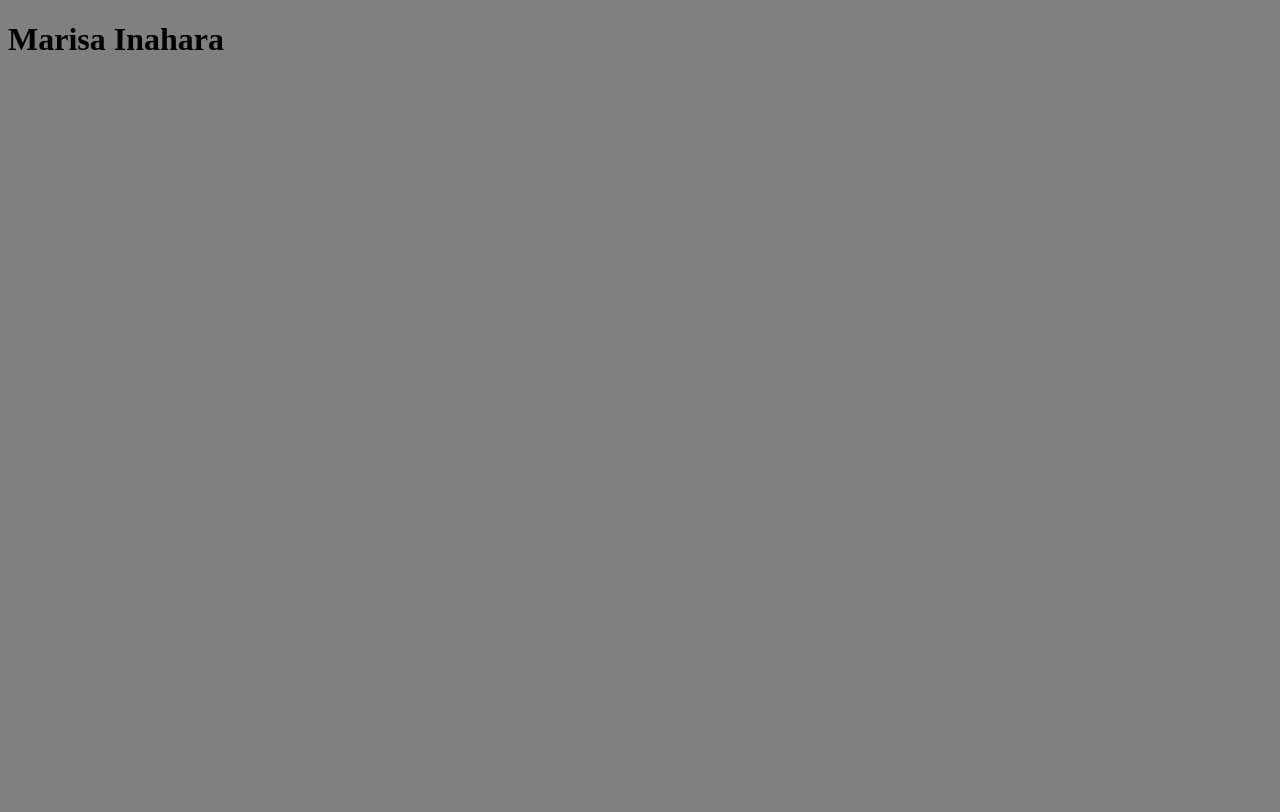
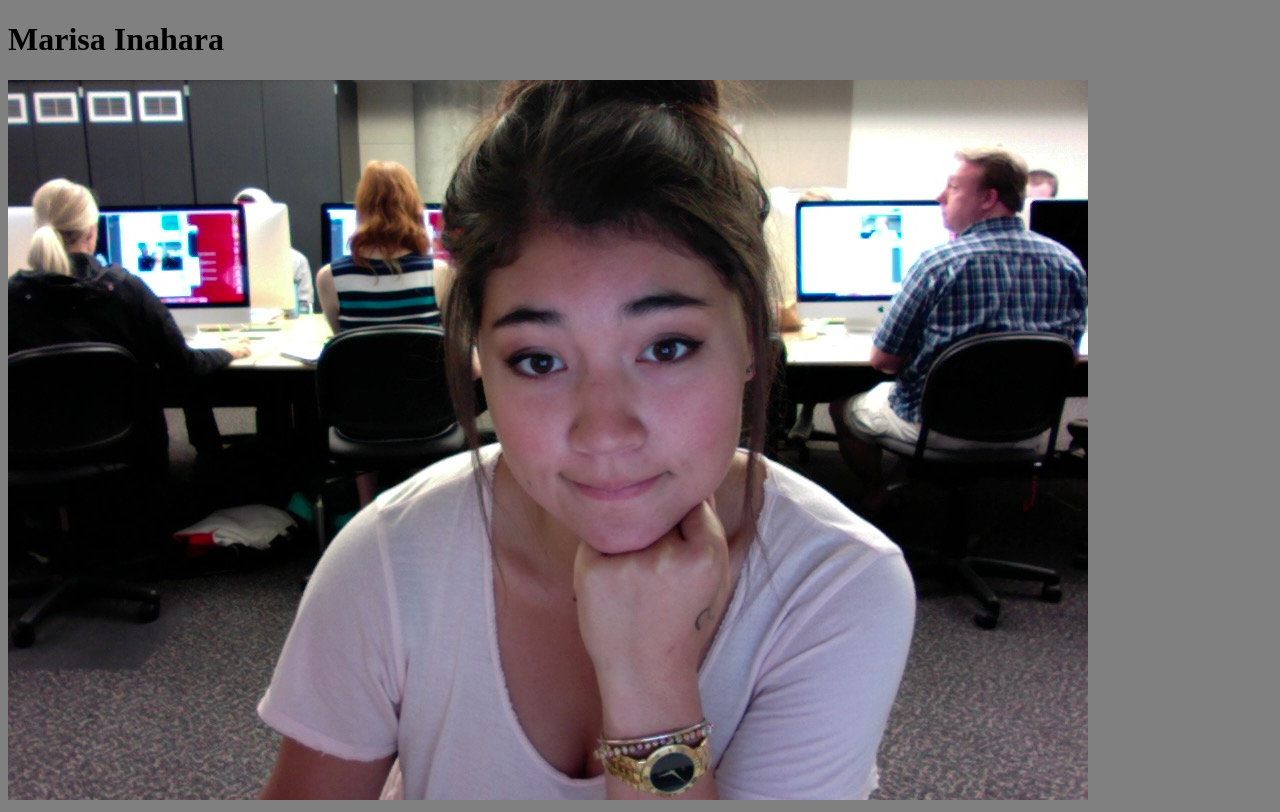
Before and after one commit to minahara/minahara.github.io, a plain HTML site: page index.html in a window 1280 px wide. Drawn offline with Linux system fonts and the light colour scheme.

Commit message:
bad Pic added
*bad image

```diff
--- a/index.html
+++ b/index.html
@@ -14,6 +14,7 @@
 <body>
 
    <h1>Marisa Inahara</h1>
+   <img src="me.jpg" alt="Marisa Inahara">
 
 </body>
 </html>
```
Also changed, not shown: me.jpg (added).
